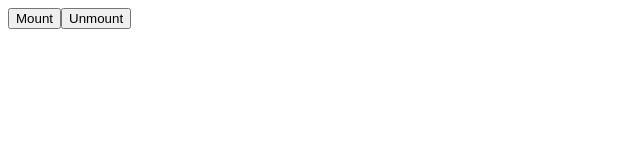
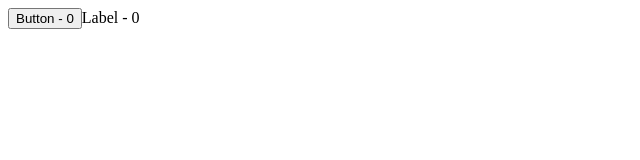
Before and after one commit to sukero/es6-react-setup, a React app: page / in a window 1280 px wide. Shown: the top 160 px of the page, without its empty margins (0-640 px from the left). Built offline with nearby package versions, Linux system fonts and the light colour scheme.

Commit message:
use mixin on components

```diff
--- a/App.js
+++ b/App.js
@@ -1,54 +1,47 @@
 import React from 'react';
 import ReactDOM from 'react-dom';
 
-class App extends React.Component {
+let Mixin = InnerComponent => class extends React.Component {
   constructor() {
     super();
-    this.state = { val: 0 };
     this.update = this.update.bind(this);
+    this.state = {val: 0}
   }
   update() {
-    this.setState({val:this.state.val +1})
+    this.setState({val: this.state.val + 1})
   }
   componentWillMount() {
-    this.setState({ m: 2 })
+    console.log('will mount');
   }
   render() {
-    console.log('rendering!');
-    return (
-      <button onClick={this.update}>
-        {this.state.val * this.state.m}
-      </button>
-    )
+    return <InnerComponent
+      update={this.update}
+      {...this.state}
+      {...this.props} />
   }
   componentDidMount() {
-    this.inc = setInterval(this.update, 500)
-  }
-  componentWillUnmount() {
-    clearInterval(this.inc)
+    console.log('mounted');
   }
 }
 
-class Wrapper extends React.Component {
-  constructor() {
-    super();
-  }
-  mount() {
-    ReactDOM.render(<App />, document.getElementById('a'))
-  }
-  unmount() {
-    ReactDOM.unmountComponentAtNode(document.getElementById('a'))
-  }
+const Button = (props) => <button onClick={props.update}>{props.txt} - {props.val}</button>
+
+const Label = (props) => <label onMouseMove={props.update}>{props.txt} - {props.val}</label>
+
+let ButtonMixed = Mixin(Button)
+let LabelMixed = Mixin(Label)
+
+class App extends React.Component {
+
   render() {
     return (
       <div>
-        <button onClick={this.mount.bind(this)}>Mount</button>
-        <button onClick={this.unmount.bind(this)}>Unmount</button>
-        <div id="a"></div>
+        <ButtonMixed txt="Button"/>
+        <LabelMixed txt="Label"/>
       </div>
     )
   }
+
 }
 
-
-export default Wrapper;
+export default App;
```
